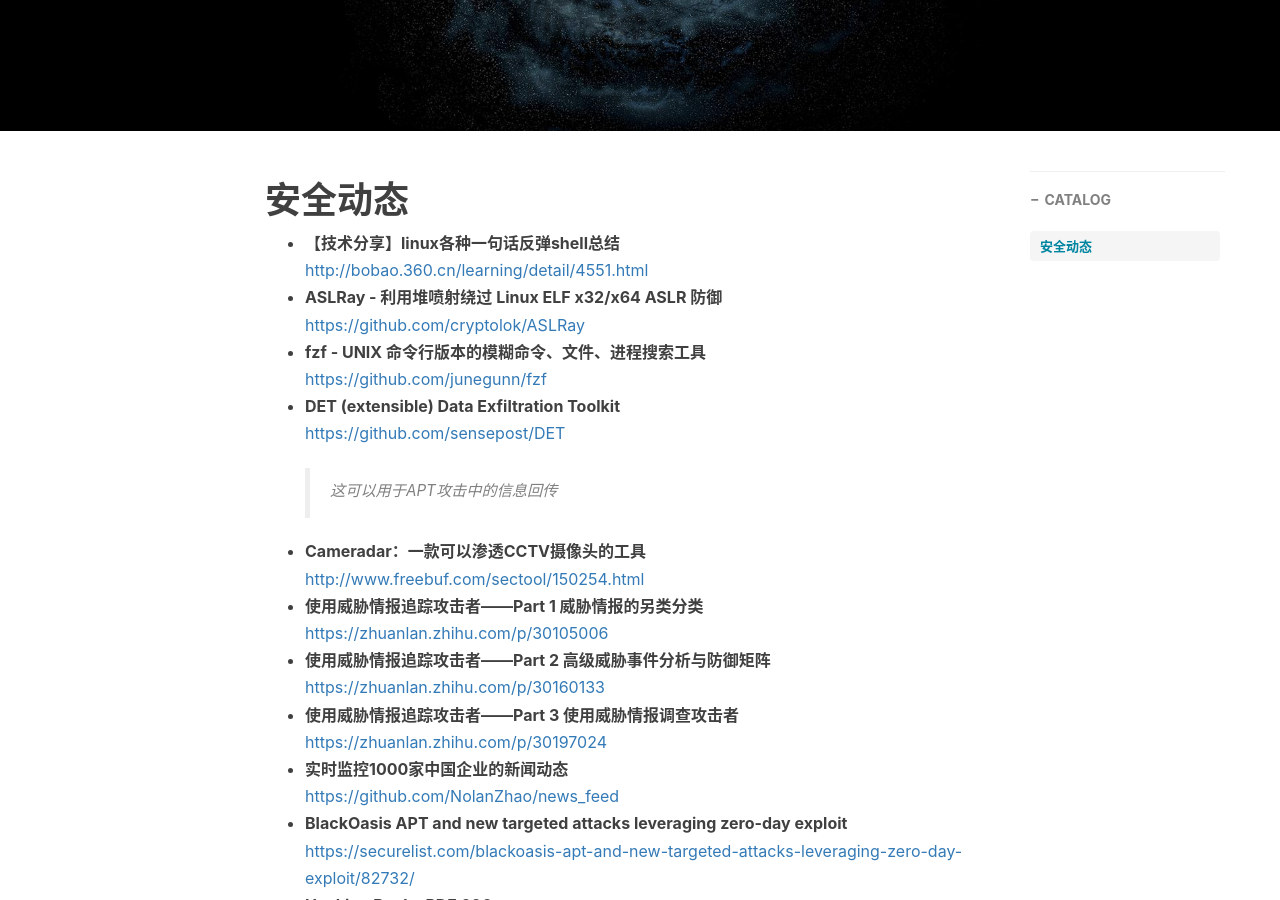
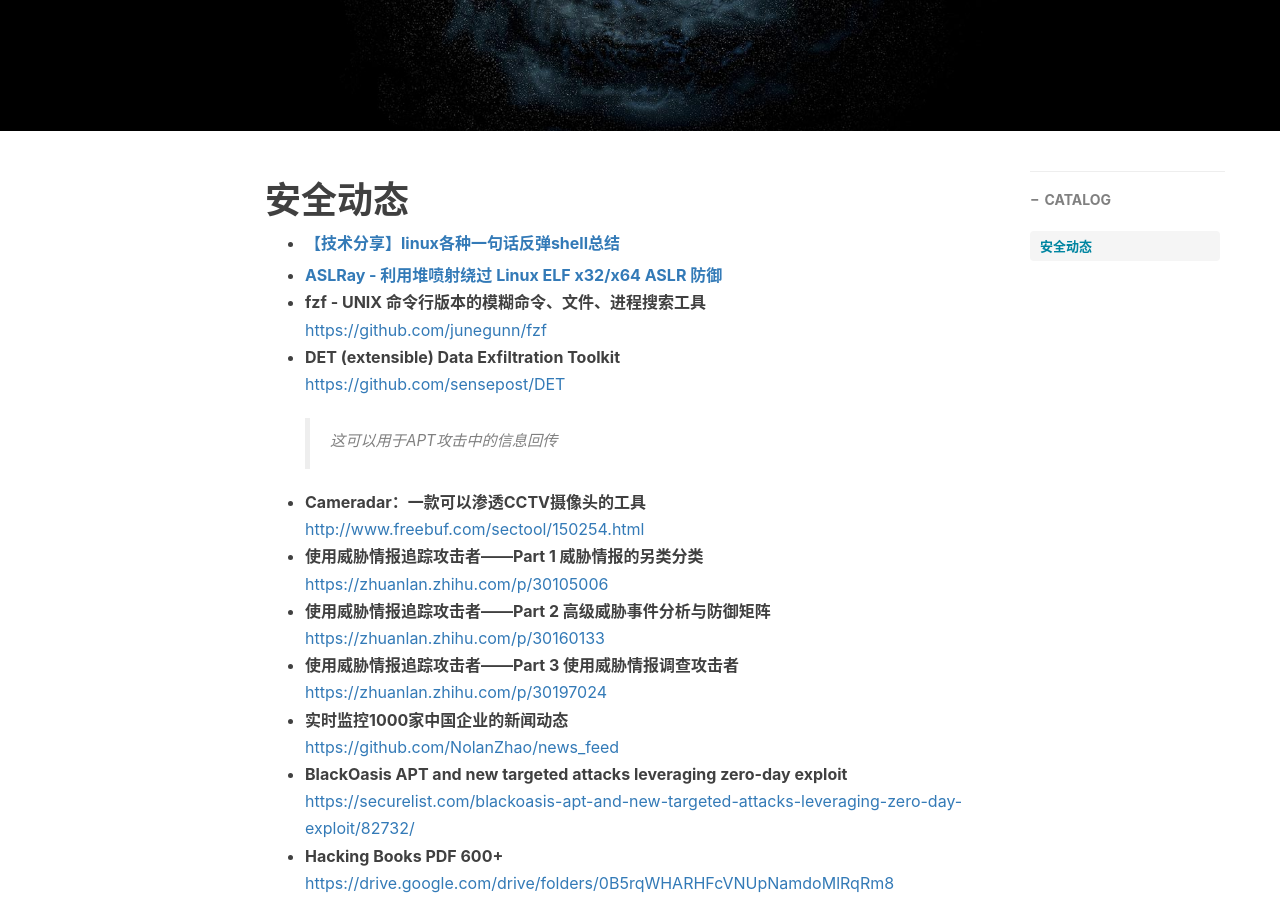
Before and after one commit to flankeraptor/flankeraptor.github.io, a Jekyll site: the page built from _posts/2017-10-17-20171017-安全态势.md, in a window 1280 px wide and 900 px high, scrolled down 392 px. Built offline with Jekyll 4.4.1, drawn with Linux system fonts in a browser that asks for light colours; nearby versions of some CDN libraries; comment, search, counter and statistics services are not loaded; part of the change alters nothing that is shown.

Commit message:
Update 2017-10-17-20171017-安全态势.md

```diff
--- a/_posts/2017-10-17-20171017-安全态势.md
+++ b/_posts/2017-10-17-20171017-安全态势.md
@@ -10,10 +10,9 @@ tags:
     - daily
 ---
 # 安全动态
-- **【技术分享】linux各种一句话反弹shell总结**
-[http://bobao.360.cn/learning/detail/4551.html](http://bobao.360.cn/learning/detail/4551.html)
-- **ASLRay - 利用堆喷射绕过 Linux ELF x32/x64 ASLR 防御**
-[https://github.com/cryptolok/ASLRay](https://github.com/cryptolok/ASLRay)
+- **[【技术分享】linux各种一句话反弹shell总结](http://bobao.360.cn/learning/detail/4551.html)**
+
+- **[ASLRay - 利用堆喷射绕过 Linux ELF x32/x64 ASLR 防御](https://github.com/cryptolok/ASLRay)**
 - **fzf - UNIX 命令行版本的模糊命令、文件、进程搜索工具**
 [https://github.com/junegunn/fzf](https://github.com/junegunn/fzf)
 - **DET (extensible) Data Exfiltration Toolkit**
```
